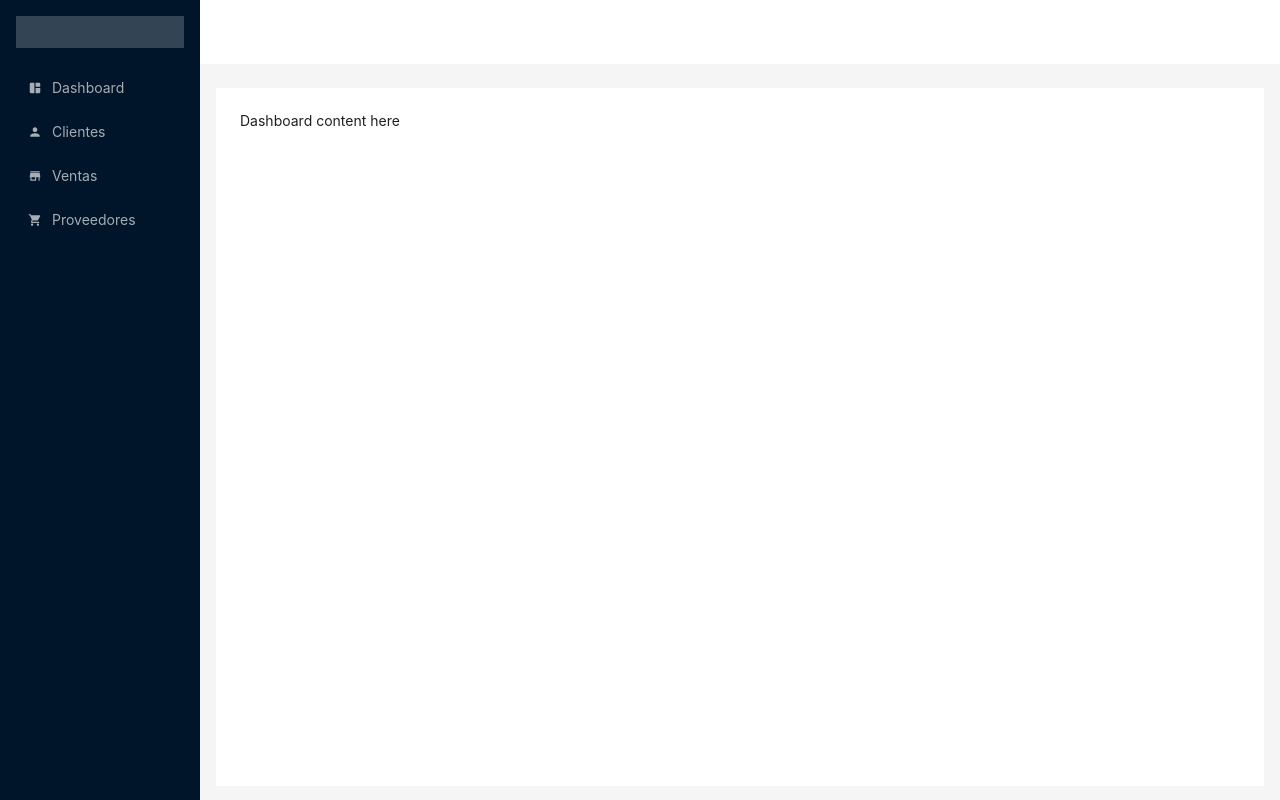
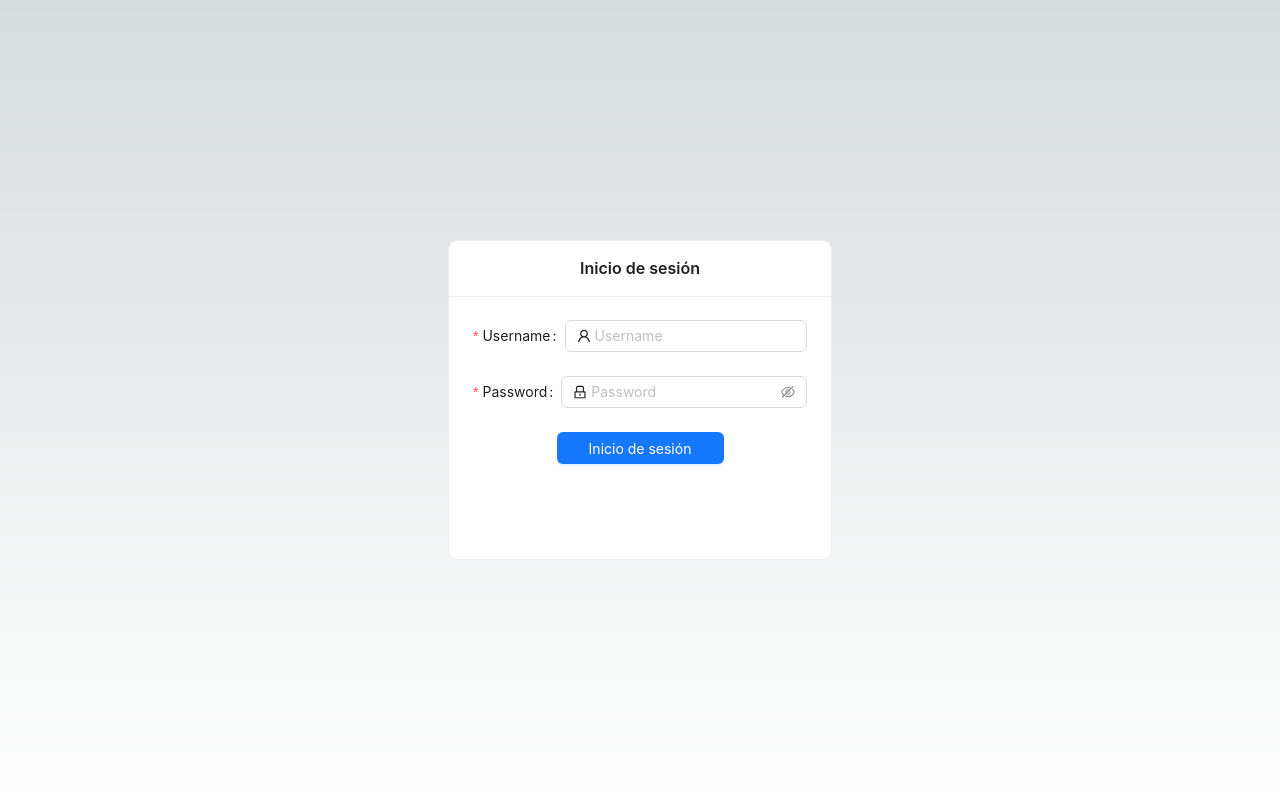
Before and after one commit to dalvarez082/service_pos_app, a Next.js app: page / in a window 1280 px wide. Built offline with nearby package versions, Linux system fonts and the light colour scheme.

Commit message:
login y mejoramiento de paginas

```diff
--- /dev/null
+++ b/src/db.json
@@ -0,0 +1,9 @@
+{
+    "users": [
+      {
+        "id": 1,
+        "name": "Juan",
+        "password": "123"
+      }
+    ]
+  }
--- a/src/pages/Client.jsx
+++ b/src/pages/Client.jsx
@@ -2,9 +2,11 @@ import React from 'react';
 
 const Client = () => {
   return (
-    <div>
-      <h1>Graph Page</h1>
-      <p>This is the Graph page content.</p>
+    <div style={{
+      color : 'black'
+    }}>
+      <h1>Client Page</h1>
+      <p>This is the Client page content.</p>
     </div>
   );
 };
--- a/src/pages/Components/Dashboard.jsx
+++ b/src/pages/Components/Dashboard.jsx
@@ -1,17 +1,28 @@
-import { SpaceDashboard, Person,Store,ShoppingCart} from '@mui/icons-material';
+import { SpaceDashboard, Person, Store, ShoppingCart,  } from '@mui/icons-material';
+import { Layout, Menu, theme } from 'antd';
+import React from 'react';
+import Client from '../Client';
+import Graphics from '../Graphics';
+import Providers from '../Providers';
+import Sale from '../Sales';
 
 
-import { Layout, Menu, theme } from 'antd';
-import React from 'react';
-const { Header, Content, Footer, Sider } = Layout;
+
+const { Header, Content,  Sider } = Layout;
 
 const Dashboard = () => {
+
   const [currentPage, setCurrentPage] = React.useState('Dashboard');
   const {
     token: { colorBgContainer },
   } = theme.useToken();
+
+  const handleMenuClick = (page) => {
+    setCurrentPage(page);
+  }
+
   return (
-    <Layout style={{height:'100vh'}}>
+    <Layout style={{ height: '100vh' }}>
       <Sider
         breakpoint="lg"
         collapsedWidth="0"
@@ -35,22 +46,25 @@ const Dashboard = () => {
               key: 'Dashboard',
               icon: React.createElement(SpaceDashboard),
               label: 'Dashboard',
-                onClick: () => setCurrentPage('Graphics'),
-            },{
+              onClick: () => handleMenuClick('Dashboard')
+            },
+            {
               key: 'Clientes',
               icon: React.createElement(Person),
               label: 'Clientes',
-                onClick: () => setCurrentPage('Client')
-            },{
+              onClick: () => handleMenuClick('Clientes')
+            },
+            {
               key: 'Ventas',
               icon: React.createElement(Store),
               label: 'Ventas',
-                onClick: () => setCurrentPage('Sale')
-            },{
+              onClick: () => handleMenuClick('Ventas')
+            },
+            {
               key: 'Proveedores',
               icon: React.createElement(ShoppingCart),
               label: 'Proveedores',
-                onClick: () => setCurrentPage('Providers')
+              onClick: () => handleMenuClick('Proveedores')
             }
           ]}
         />
@@ -67,25 +81,24 @@ const Dashboard = () => {
             margin: '24px 16px 0',
           }}
         >
-          <div className='pages'
+          <div
             style={{
               padding: 24,
               minHeight: 360,
               background: colorBgContainer,
-              height: '98%'
-
+              height: '98%',
+              borderRadius : '10px'
             }}
           >
-
-              {currentPage === 'Dashboard' && <div>Dashboard content here</div>}
-              {currentPage === 'Clientes' && <div>Clientes content here</div>}
-              {currentPage === 'Ventas' && <div>Ventas content here</div>}
-              {currentPage === 'Proveedores' && <div>Proveedores content here</div>}
-
+            {currentPage === 'Dashboard' && <Graphics />}
+            {currentPage === 'Clientes' && <Client />}
+            {currentPage === 'Ventas' && <Sale />}
+            {currentPage === 'Proveedores' && <Providers />}
           </div>
         </Content>
       </Layout>
     </Layout>
   );
 };
+
 export default Dashboard;
--- a/src/pages/Graphics.jsx
+++ b/src/pages/Graphics.jsx
@@ -2,7 +2,9 @@ import React from 'react';
 
 const Graphics = () => {
   return (
-    <div>
+    <div style={{
+      color : 'black'
+    }}>
       <h1>Graph Page</h1>
       <p>This is the Graph page content.</p>
     </div>
--- /dev/null
+++ b/src/pages/Login.jsx
@@ -0,0 +1,97 @@
+import React from 'react';
+import { Card, Form, Input, Button } from 'antd';
+import { UserOutlined, LockOutlined } from '@ant-design/icons';
+import { useRouter } from 'next/router';
+import db from '../';
+
+const Login = () => {
+  const onFinish = (values) => {
+    console.log('Success:', values);
+  };
+
+  const router = useRouter();
+
+  const handleLogin = () => {
+    console.log('Logged in!');
+    router.push('./Components/Dashboard');
+  };
+
+
+
+
+  const onFinishFailed = (errorInfo) => {
+    console.log('Failed:', errorInfo);
+  };
+
+  return (
+    <div
+      style={{
+        display: 'flex',
+        justifyContent: 'center',
+        alignItems: 'center',
+        minHeight: '100vh',
+      }}
+    >
+      <Card
+        title="Inicio de sesión"
+        style={{
+          width: '30%',
+          borderRadius: '10px',
+          textAlign: 'center',
+          height: "40vh",
+        }}
+      >
+        <Form
+          name="basic"
+          initialValues={{ remember: true }}
+          onFinish={onFinish}
+          onFinishFailed={onFinishFailed}
+          autoComplete="off"
+        >
+          <Form.Item
+            label="Username"
+            name="username"
+            rules={[
+              { required: true, message: 'Please input your username!' },
+            ]}
+          >
+            <Input
+              prefix={<UserOutlined className="site-form-item-icon" />}
+              placeholder="Username"
+            />
+          </Form.Item>
+
+          <Form.Item
+            label="Password"
+            name="password"
+            rules={[
+              { required: true, message: 'Please input your password!' },
+            ]}
+          >
+            <Input.Password
+              prefix={<LockOutlined className="site-form-item-icon" />}
+              placeholder="Password"
+            />
+          </Form.Item>
+
+          <Form.Item style={{ marginTop: '20px' }}>
+
+            <Button
+                onClick={handleLogin}
+                type="primary"
+                htmlType="submit"
+                style={{
+                    width: '50%',
+                    textAlign: 'center',
+              }}
+            >
+              Inicio de sesión
+            </Button>
+          </Form.Item>
+        </Form>
+      </Card>
+    </div>
+  );
+};
+
+export default Login;
--- a/src/pages/Providers.jsx
+++ b/src/pages/Providers.jsx
@@ -2,9 +2,11 @@ import React from 'react';
 
 const Providers = () => {
   return (
-    <div>
-      <h1>Graph Page</h1>
-      <p>This is the Graph page content.</p>
+    <div style={{
+      color : 'black'
+    }}>
+      <h1>Providers Page</h1>
+      <p>This is the Provider page content.</p>
     </div>
   );
 };
--- a/src/pages/Sales.jsx
+++ b/src/pages/Sales.jsx
@@ -2,9 +2,11 @@ import React from 'react';
 
 const Sale = () => {
   return (
-    <div>
-      <h1>Graph Page</h1>
-      <p>This is the Graph page content.</p>
+    <div style={{
+      color : 'black'
+    }}>
+      <h1>Sale</h1>
+      <p>This is the Sale page content.</p>
     </div>
   );
 };
--- a/src/pages/index.js
+++ b/src/pages/index.js
@@ -1,9 +1,15 @@
 import Dashboard  from "./Components/Dashboard"
+import Login from "./Login";
+
+
+
 
 
 
 export default function Home() {
   return (
-    <Dashboard></Dashboard>
+
+    <Login></Login>
+
   );
 }
```
Also changed, not shown: src/styles/Dashboard.css (added). Lines whose indentation alone changed are shown as unchanged.
